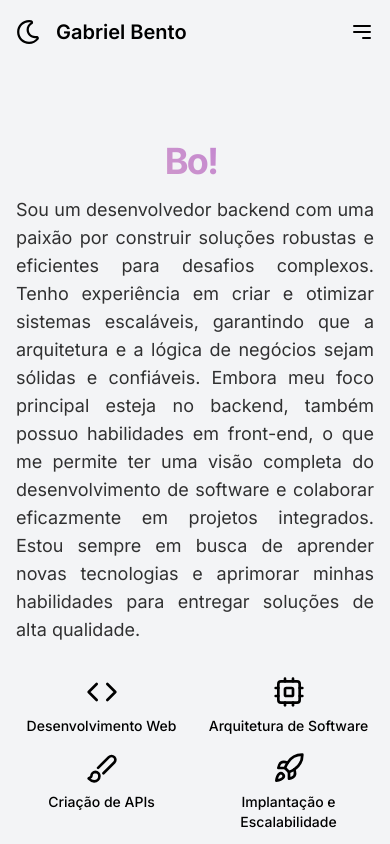
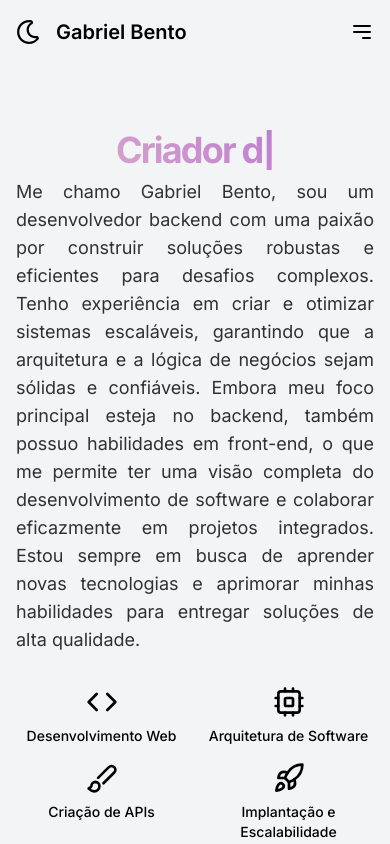
Before and after one commit to gabrielbentog/portfolio, a Next.js app: page / in a window 390 px wide. Shown: the top 844 px of the page. Built offline with nearby package versions, Linux system fonts and the light colour scheme.

Commit message:
refactor: responsive biography

```diff
--- a/src/app/components/Biography/Biography.tsx
+++ b/src/app/components/Biography/Biography.tsx
@@ -8,7 +8,7 @@ const Biography: React.FC<{ id: string }> = ({ id }) => {
   useEffect(() => {
     if (typedElement.current) {
       const options = {
-        strings: ['Olá, eu sou Gabriel Bento', 'Desenvolvedor Backend', 'Bo!'],
+        strings: ['Olá, eu sou Gabriel Bento', 'Desenvolvedor Backend', 'Criador de soluções'],
         typeSpeed: 50,
         backSpeed: 30,
         cursorChar: '|',
@@ -27,20 +27,21 @@ const Biography: React.FC<{ id: string }> = ({ id }) => {
   }, []);
 
   return (
-    <section id={id}className="flex flex-col min-h-[100dvh] bg-light-gray-gradient text-foreground">
+    <section id={id} className="flex flex-col min-h-[100dvh] bg-light-gray-gradient text-foreground">
       <main className="container mx-auto px-4 py-4 md:py-12 flex flex-col items-center justify-center flex-1">
         <div className="max-w-2xl w-full space-y-8 text-center">
           <div className="space-y-2">
             <h1 className="text-4xl md:text-6xl font-bold tracking-tighter relative gradient-text">
-              <span className="inline-block whitespace-nowrap overflow-hidden pr-2">
+              <span className="inline-block whitespace-pre-wrap break-words">
                 <span ref={typedElement}></span>
               </span>
             </h1>
             <p className="text-lg md:text-xl text-muted-foreground opacity-80 transition-opacity duration-500 ease-in-out hover:opacity-100 text-justify">
-              Sou um desenvolvedor backend com uma paixão por construir soluções robustas e eficientes para desafios complexos. Tenho experiência em criar e otimizar sistemas escaláveis, garantindo que a arquitetura e a lógica de negócios sejam sólidas e confiáveis. Embora meu foco principal esteja no backend, também possuo habilidades em front-end, o que me permite ter uma visão completa do desenvolvimento de software e colaborar eficazmente em projetos integrados. Estou sempre em busca de aprender novas tecnologias e aprimorar minhas habilidades para entregar soluções de alta qualidade.
+              Me chamo Gabriel Bento, sou um desenvolvedor backend com uma paixão por construir soluções robustas e eficientes para desafios complexos. Tenho experiência em criar e otimizar sistemas escaláveis, garantindo que a arquitetura e a lógica de negócios sejam sólidas e confiáveis. Embora meu foco principal esteja no backend, também possuo habilidades em front-end, o que me permite ter uma visão completa do desenvolvimento de software e colaborar eficazmente em projetos integrados. Estou sempre em busca de aprender novas tecnologias e aprimorar minhas habilidades para entregar soluções de alta qualidade.
             </p>
           </div>
           <div className="grid grid-cols-2 md:grid-cols-4 gap-4">
+            {/* Cards com ícones */}
             <div className="flex flex-col items-center gap-2 transform transition-transform duration-500 hover:scale-110 hover:text-blue-500">
               <svg
                 xmlns="http://www.w3.org/2000/svg"
--- a/src/app/components/ContactSection/ContactSection.tsx
+++ b/src/app/components/ContactSection/ContactSection.tsx
@@ -13,24 +13,24 @@ const ContactSection: React.FC<{ id: string }> = ({ id }) => {
               Fique à vontade para me encontrar nos seguintes canais:
             </p>
           </div>
-          <div className="grid grid-cols-1 md:grid-cols-3 gap-8 justify-items-center"> {/* Usando grid para melhor controle */}
+          <div className="grid grid-cols-1 md:grid-cols-3 gap-8 justify-items-center">
             <div className="flex flex-col items-center">
-              <Link href="#" className="text-muted-foreground hover:text-primary" prefetch={false}>
-                <SiGmail className="h-12 w-12" /> {/* Tamanho consistente dos ícones */}
+              <Link href="https://mail.google.com/mail#inbox?compose=new" className="text-muted-foreground hover:text-primary" prefetch={false} target='_blank' rel="noopener noreferrer">
+                <SiGmail className="h-12 w-12" />
               </Link>
-              <p className="mt-4 text-muted-foreground text-center">bentogdev@gmail.com</p> {/* Texto centralizado */}
+              <p className="mt-4 text-muted-foreground text-center">bentogdev@gmail.com</p>
             </div>
             <div className="flex flex-col items-center">
-              <Link href="#" className="text-muted-foreground hover:text-primary" prefetch={false}>
-                <FaGithub className="h-12 w-12" /> {/* Tamanho consistente dos ícones */}
+              <Link href="https://github.com/gabrielbentog" className="text-muted-foreground hover:text-primary" prefetch={false} target='_blank' rel="noopener noreferrer">
+                <FaGithub className="h-12 w-12" />
               </Link>
-              <p className="mt-4 text-muted-foreground text-center"> @gabrielbentog</p> {/* Texto centralizado */}
+              <p className="mt-4 text-muted-foreground text-center"> @gabrielbentog</p>
             </div>
             <div className="flex flex-col items-center">
-              <Link href="https://www.linkedin.com/in/gabriel-bento-21120a293/" className="text-muted-foreground hover:text-primary" prefetch={false}>
-                <FaLinkedin className="h-12 w-12" /> {/* Tamanho consistente dos ícones */}
+              <Link href="https://www.linkedin.com/in/gabriel-bento-21120a293/" className="text-muted-foreground hover:text-primary" prefetch={false} target='_blank' rel="noopener noreferrer">
+                <FaLinkedin className="h-12 w-12" />
               </Link>
-              <p className="mt-4 text-muted-foreground text-center">Gabriel Bento</p> {/* Texto centralizado */}
+              <p className="mt-4 text-muted-foreground text-center">Gabriel Bento</p>
             </div>
           </div>
         </div>
```
